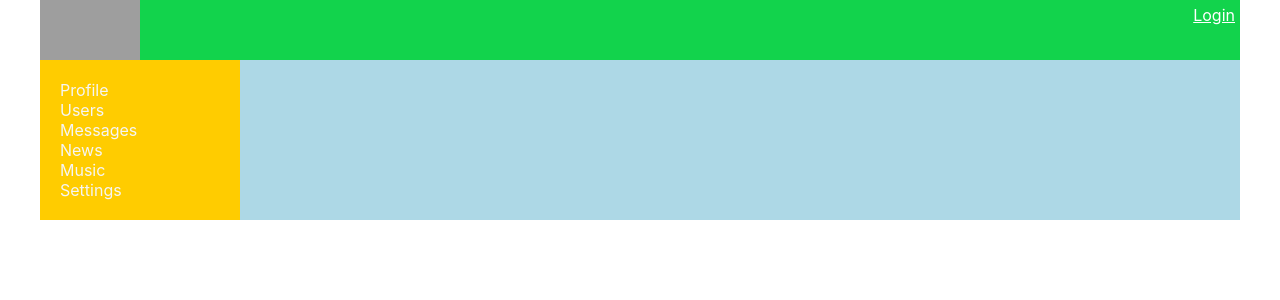
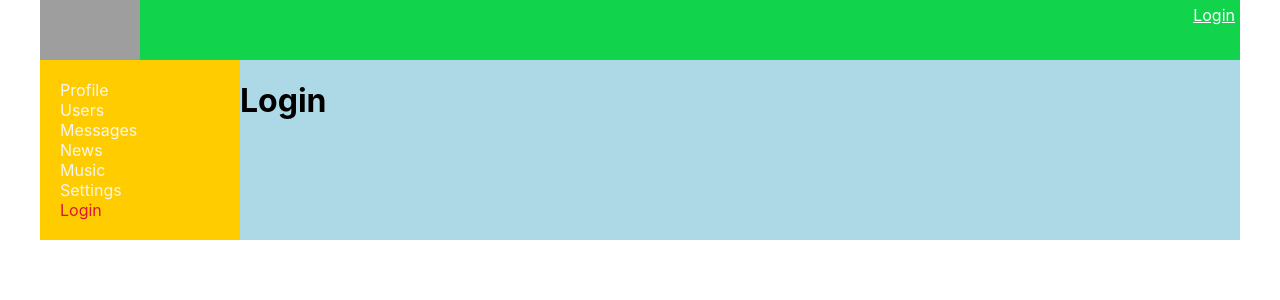
Before and after one commit to PavelSuchkov/social_network_by-TS, a React (Create React App) app: page /Login in a window 1280 px wide. Shown: the top 300 px of the page. Built offline with nearby package versions, Linux system fonts and the light colour scheme; no server answers; grey boxes are pictures that could not be loaded.

Commit message:
28. Redirect to 'Login' for Dialog & Profile was added

```diff
--- a/src/App.tsx
+++ b/src/App.tsx
@@ -9,6 +9,7 @@ import {DialogsContainer} from "./components/Dialogs/DialogsContainer";
 import UsersContainer from "./components/Users/UsersContainer";
 import ProfileContainer from "./components/Profile/ProfileContainer";
 import HeaderContainer from "./components/Header/HeaderContainer";
+import {Login} from "./components/Login/Login";
 
 
 const App = () => {
@@ -24,6 +25,8 @@ const App = () => {
                         () => <ProfileContainer />}/>
                     <Route path='/users' render={
                         () => <UsersContainer/>}/>
+                        <Route path='/login' render={
+                        () => <Login/>}/>
                     <Route path='/news' component={News}/>
                     <Route path='/music' component={Music}/>
                     <Route path='/settings' component={Settings}/>
--- a/src/components/Dialogs/Dialogs.tsx
+++ b/src/components/Dialogs/Dialogs.tsx
@@ -3,12 +3,14 @@ import classes from './Dialogs.module.css';
 import DialogItem from "./DialogItem/DialogItem";
 import Message from "./Message/Mesage";
 import {DialogPageType} from "../../redux/dialogsPageReducer";
+import { Redirect } from 'react-router-dom';
 
 
 type PropsType = {
     dialogsPage: DialogPageType
     sendMessage: () => void
     onNewMessageChange: (text: string) => void
+    isAuth: boolean
 }
 
 const Dialogs = (props: PropsType) => {
@@ -24,6 +26,8 @@ const Dialogs = (props: PropsType) => {
         let text = e.currentTarget.value
         props.onNewMessageChange(text)
     }
+    if(!props.isAuth) return <Redirect to={'/Login'} />
+
 
     return (
         <div className={classes.dialogs}>
--- a/src/components/Dialogs/DialogsContainer.tsx
+++ b/src/components/Dialogs/DialogsContainer.tsx
@@ -8,7 +8,8 @@ import {RootReduxState} from "../../redux/reduxStore";
 
 let mapStateToProps = (state: RootReduxState) =>{
     return {
-        dialogsPage: state.dialogsPage
+        dialogsPage: state.dialogsPage,
+        isAuth: state.authorization.isAuth
     }
 }
 
--- /dev/null
+++ b/src/components/Login/Login.tsx
@@ -0,0 +1,5 @@
+import React from "react";
+
+export const Login = (props: any) => {
+    return <h1>Login</h1>
+}
--- a/src/components/NavBar/Navbar.tsx
+++ b/src/components/NavBar/Navbar.tsx
@@ -29,6 +29,10 @@ const Navbar = () => {
             <NavLink to="/settings" activeClassName={classes.activeLink}>
                 Settings</NavLink>
         </div>
+        <div className={classes.item}>
+            <NavLink to="/login" activeClassName={classes.activeLink}>
+                Login</NavLink>
+        </div>
     </nav>
 }
 
--- a/src/components/Profile/ProfileContainer.tsx
+++ b/src/components/Profile/ProfileContainer.tsx
@@ -3,10 +3,12 @@ import Profile from "./Profile";
 import {connect} from "react-redux";
 import {getUserProfile, ProfileResponseType} from "../../redux/profilePageReducer";
 import {RootReduxState} from "../../redux/reduxStore";
-import {RouteComponentProps, withRouter} from "react-router-dom"
+import {Redirect, RouteComponentProps, withRouter} from "react-router-dom"
 
 export type ProfileMapStateToPropsType = {
     profile: ProfileResponseType | null
+    isAuth: boolean
+
 }
 
 type RouteType = {
@@ -15,7 +17,8 @@ type RouteType = {
 
 export type ProfileOwnProps = {
     profile: ProfileResponseType | null
-    getUserProfile: (userId: /*string*/ number) =>  void
+    getUserProfile: (userId:number) =>  void
+    isAuth: boolean
 }
 
 
@@ -24,13 +27,15 @@ class ProfileContainer extends React.Component<ProfileOwnProps & RouteComponentP
     componentDidMount() {
         let userId = +this.props.match.params.userId;
         if (!userId) {
-            userId = 9 /*'9'*/;
+            userId = 9;
         }
         this.props.getUserProfile(userId);
 
     }
 
-    render(){                                                //???
+    render(){
+        if(!this.props.isAuth) return <Redirect to={'/Login'} />
+
         return <div>
          <Profile {...this.props} profile={this.props.profile}/>
         </div>
@@ -38,7 +43,8 @@ class ProfileContainer extends React.Component<ProfileOwnProps & RouteComponentP
 }
 
 const mapStateToProps = (state: RootReduxState): ProfileMapStateToPropsType => ({
-    profile: state.profilePage.profile
+    profile: state.profilePage.profile,
+    isAuth: state.authorization.isAuth
 });
 
 let withUrlDataContainerComponent  = withRouter(ProfileContainer)
--- a/src/redux/profilePageReducer.tsx
+++ b/src/redux/profilePageReducer.tsx
@@ -50,7 +50,7 @@ export type ProfileResponseType = {
         large: string
         small: string
     }
-    userId: number/* | string*/
+    userId: number
 }
 
 
@@ -111,7 +111,7 @@ export const setUserProfile = (profile: ProfileResponseType) => {
     } as const
 }
 
-export const getUserProfile = (userId: number /*string*/) => (dispatch: Dispatch) =>  {
+export const getUserProfile = (userId: number) => (dispatch: Dispatch) =>  {
     usersAPI.getProfile(userId)
         .then(response => {
             dispatch(setUserProfile(response.data));
```
Also changed, not shown: 1 other file (tests, documents, lock files or other folders).
